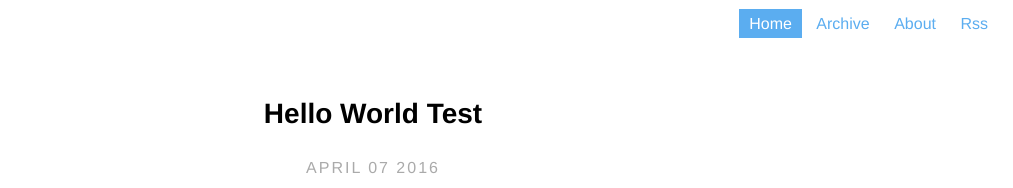
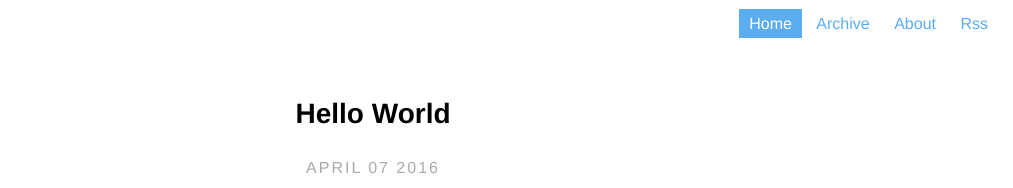
Before and after one commit to zack9433/zack9433.github.io, a plain HTML site: page 2016/04/07/hello-world/index.html in a window 1280 px wide. Shown: the top 188 px of the page, without its empty margins (267-1280 px from the left). Drawn offline with Linux system fonts and the light colour scheme; a script that the page names is missing; a web font is replaced by a local one.

Commit message:
Site updated: 2016-04-07 22:26:19

```diff
--- a/2016/04/07/hello-world/index.html
+++ b/2016/04/07/hello-world/index.html
@@ -2,7 +2,7 @@
 <html>
 <head>
   <meta charset="utf-8">
-  <title>Hello World Test | RD 日常</title>
+  <title>Hello World | RD 日常</title>
   <meta name="viewport" content="width=device-width, initial-scale=1, maximum-scale=1">
   <link rel="shortcut icon" href="/favicon.ico">
   <link rel="stylesheet" href="/css/app.css">
@@ -35,7 +35,7 @@
   <main class="post">
   <article>
   <h1 class="article-title">
-    <a href="/2016/04/07/hello-world/">Hello World Test</a>
+    <a href="/2016/04/07/hello-world/">Hello World</a>
   </h1>
 
   <section class="article-meta">
```
Also changed, not shown: archives/2016/04/index.html (+1 -1 lines), archives/2016/index.html (+1 -1 lines), archives/index.html (+1 -1 lines), index.html (+1 -1 lines).
